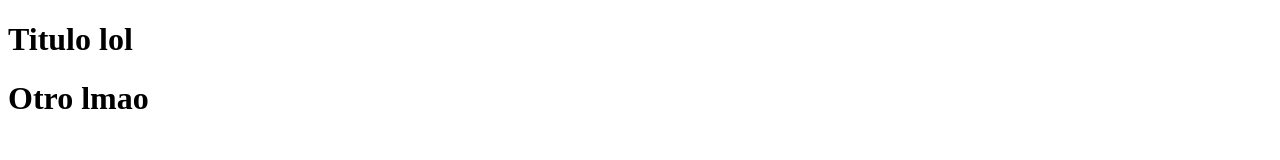
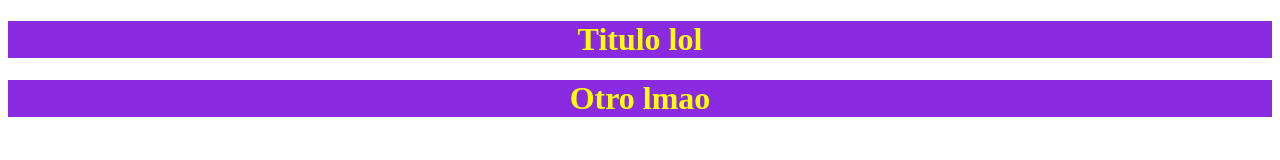
Before and after one commit to WeedLaWeed/proyecto-github, a plain HTML site: page index.html in a window 1280 px wide. Drawn offline with Linux system fonts and the light colour scheme.

Commit message:
Agregado CSS

```diff
--- a/index.html
+++ b/index.html
@@ -3,6 +3,7 @@
 <head>
     <meta charset="UTF-8">
     <title>Proyecto GitHub</title>
+    <link rel="stylesheet" href="styles.css">
 </head>
 <body>
     <h1>Titulo lol</h1>
--- /dev/null
+++ b/styles.css
@@ -0,0 +1,5 @@
+h1 {
+    background-color: blueviolet;
+    color: yellow;
+    text-align: center;
+}
```
